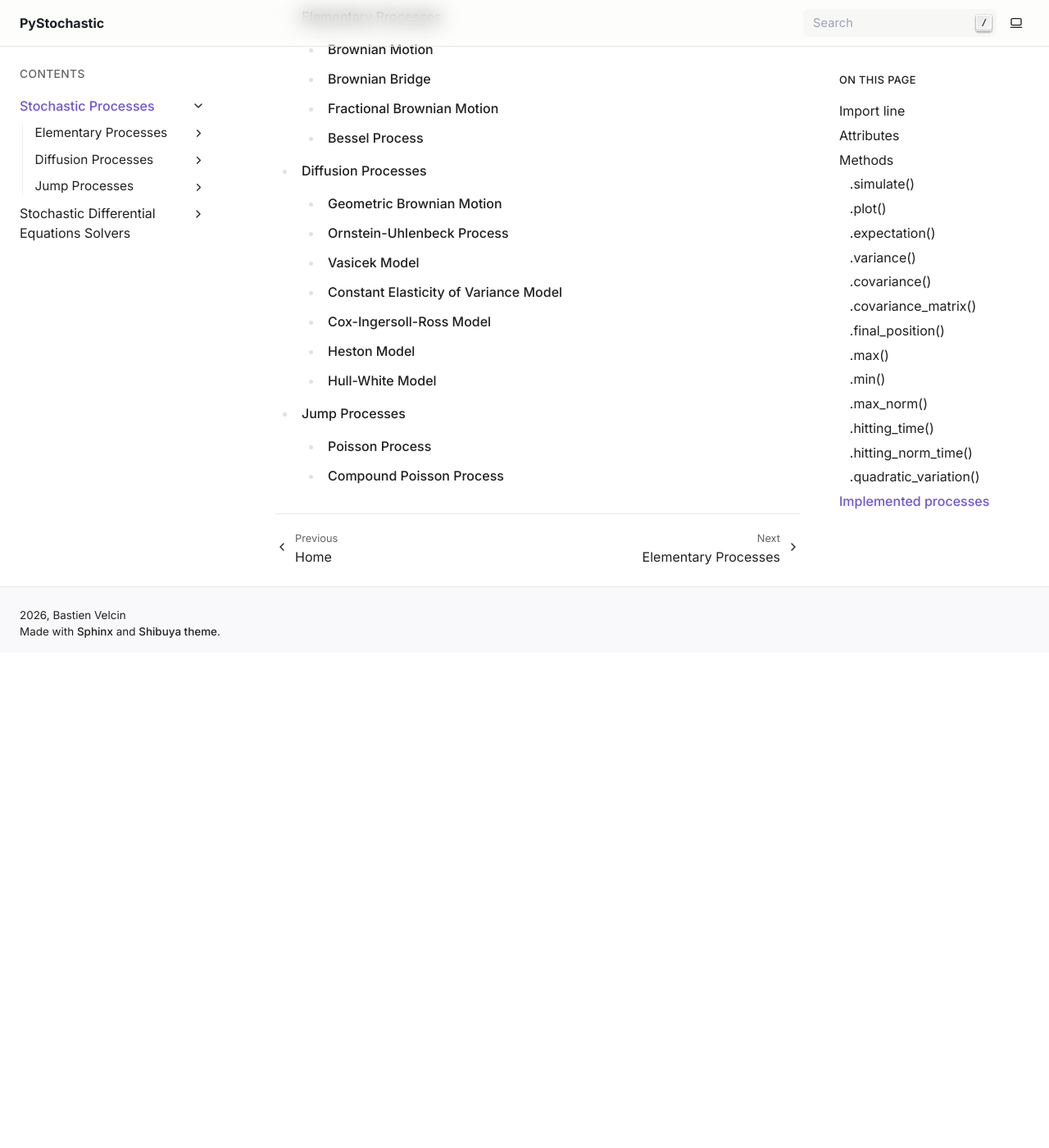
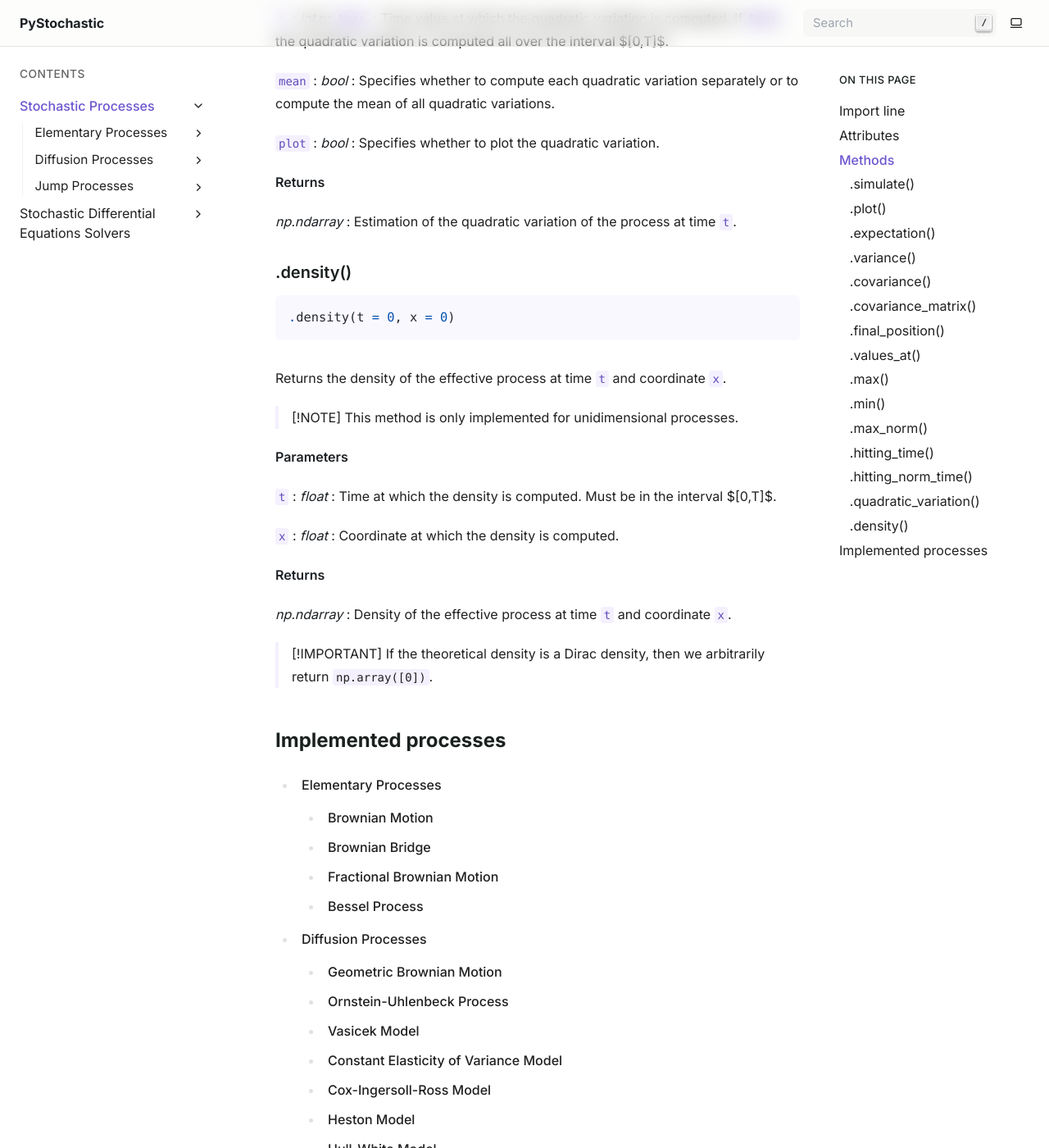
Before and after one commit to BastienVelcin/PyStochastic, a Sphinx documentation site: the page built from docs/source/processes/index.md, in a window 1280 px wide and 1400 px high, scrolled down 9966 px. Shown: the whole window at 82% size. Built offline with Sphinx 7.4.7, drawn with Linux system fonts in a browser that asks for light colours; pages that are not in the unit, such as notebooks, are missing from menus; before the commit the page ends 10762 px from its top, so only the background shows below that; some of the changed text lies outside the part shown.

````diff
--- a/docs/source/processes/index.md
+++ b/docs/source/processes/index.md
@@ -203,6 +203,21 @@ No parameters.
 _np.ndarray_
 : Final values of the effective process.
 
+#### .values_at()
+```python
+.values_at(t = 0)
+```
+Returns the approximative values of the effective process at time `t`.
+
+**Parameters**
+
+`t` : _float_
+: Time at which the values are computed. Must be in the interval $[0,T]$.
+
+**Returns**
+
+_np.ndarray_
+: Values of the effective process at time `t`.
 
 #### .max()
 ```python
@@ -365,6 +380,32 @@ where $(t_i^n)_{1\leq i \leq n}$ is a mesh of $[0,T]$.
 _np.ndarray_
 : Estimation of the quadratic variation of the process at time `t`.
 
+#### .density()
+```python
+.density(t = 0, x = 0)
+```
+Returns the density of the effective process at time `t` and coordinate `x`.
+
+> [!NOTE]
+> This method is only implemented for unidimensional processes.
+
+**Parameters**
+
+`t` : _float_
+: Time at which the density is computed. Must be in the interval $[0,T]$.
+
+`x` : _float_
+: Coordinate at which the density is computed.
+
+
+**Returns**
+
+_np.ndarray_
+: Density of the effective process at time `t` and coordinate `x`.
+
+> [!IMPORTANT]
+> If the theoretical density is a Dirac density, then we arbitrarily return `np.array([0])`.
+
 ## Implemented processes
 
 ```{toctree}
````
Also changed, not shown: docs/source/index.md (+2 -0 lines), docs/source/solvers/index.md (+27 -0 lines), docs/source/montecarlo.md (added), 1 other file.
